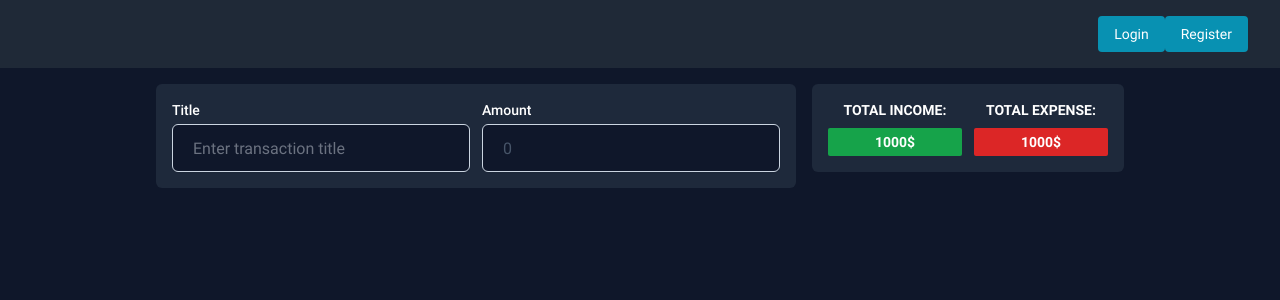
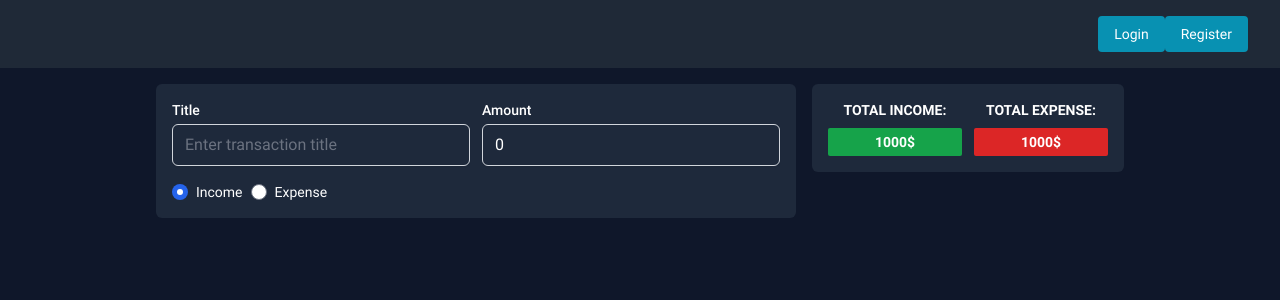
Before and after one commit to seriiserii825/nuxt-roman-timoshyuk, a Nuxt app: page /transactions in a window 1280 px wide. Shown: the top 300 px of the page. Built offline with nearby package versions, Linux system fonts and the light colour scheme; no server answers.

Commit message:
feat: form transaction radio

```diff
--- a/app/assets/scss/blocks/input.scss
+++ /dev/null
@@ -1,37 +0,0 @@
-// Put input styles at the END with maximum specificity
-input,
-input[type="text"],
-input[type="password"],
-input[type="email"],
-input:not([type]),
-.p-inputtext {
-  @apply border border-slate-300 text-slate-600 px-3 py-2 indent-2 h-12 rounded-md outline-none transition duration-150 ease-in-out !important;
-  background-color: #0f172a !important;
-  box-sizing: border-box !important;
-}
-
-input:focus,
-input[type="text"]:focus,
-input[type="password"]:focus,
-input[type="email"]:focus {
-  @apply border-slate-600 ring-2 ring-slate-600/30 !important;
-  background-color: #0f172a !important;
-}
-
-input:disabled {
-  @apply bg-slate-100 text-slate-400 cursor-not-allowed !important;
-}
-
-input::placeholder {
-  @apply text-slate-400;
-}
-
-// Autofill override
-input:-webkit-autofill,
-input:-webkit-autofill:hover,
-input:-webkit-autofill:focus,
-input:-webkit-autofill:active {
-  -webkit-box-shadow: 0 0 0 30px #0f172a inset !important;
-  -webkit-text-fill-color: #475569 !important;
-  transition: background-color 5000s ease-in-out 0s;
-}
--- a/app/assets/scss/my.scss
+++ b/app/assets/scss/my.scss
@@ -1,5 +1,4 @@
 @use "./partials/variables";
 @use "./partials/base";
-@use "./blocks/input";
 @use "blocks/dialog";
 @use "blocks/tailwind";
--- a/app/components/Form/FormInput.vue
+++ b/app/components/Form/FormInput.vue
@@ -43,7 +43,7 @@ const value = computed({
       :id="name"
       :type="type"
       v-model="value"
-      class="mt-1 block w-full rounded-md border-gray-300 shadow-sm focus:border-indigo-500 focus:ring-indigo-500 sm:text-sm"
+      class="mt-1 block w-full rounded-md bg-transparent border-gray-300 shadow-sm focus:border-indigo-500 focus:ring-indigo-500 sm:text-sm"
       :placeholder="placeholder"
     />
   </div>
--- a/app/components/Form/FormTransaction.vue
+++ b/app/components/Form/FormTransaction.vue
@@ -8,7 +8,7 @@ const form = ref({
 
 <template>
   <div class="shape">
-    <div class="grid grid-cols-2 gap-3">
+    <div class="grid grid-cols-2 gap-3 mb-4">
       <FormInput
         label="Title"
         name="title"
@@ -24,5 +24,25 @@ const form = ref({
         v-model="form.amount"
       />
     </div>
+    <div class="flex items-center gap-2">
+      <label class="flex cursor-pointer items-center gap-2">
+        <input
+          type="radio"
+          value="income"
+          v-model="form.type"
+          class="form-radio text-blue-600"
+        />
+        <span>Income</span>
+      </label>
+      <label class="flex cursor-pointer items-center gap-2">
+        <input
+          type="radio"
+          value="expense"
+          v-model="form.type"
+          class="form-radio text-blue-600"
+        />
+        <span>Expense</span>
+      </label>
+    </div>
   </div>
 </template>
```
